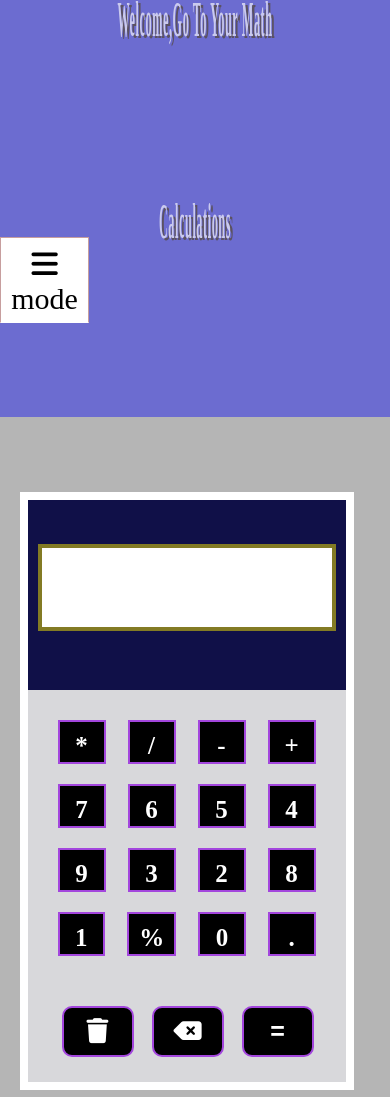
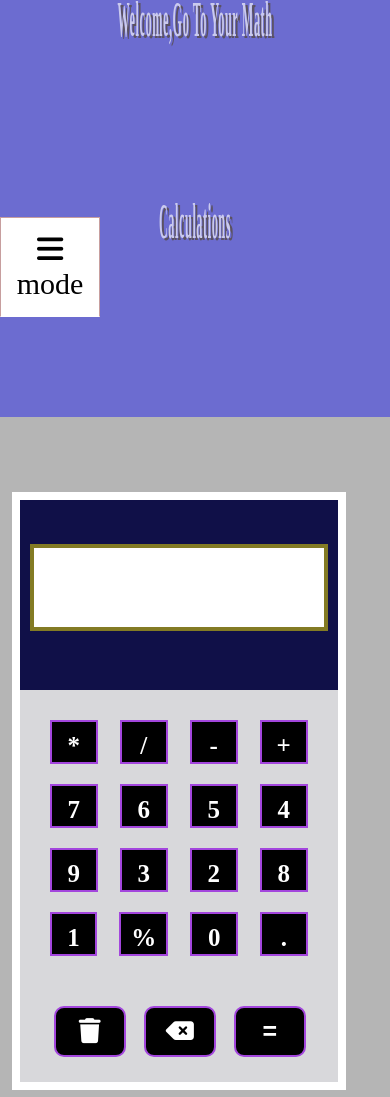
Before and after one commit to mohamedgaber91/caculator, a plain HTML site: page index.html in a window 390 px wide. Shown: the top 1097 px of the page. Drawn offline with Linux system fonts and the light colour scheme.

Commit message:
the second modifiy

```diff
--- a/css/style.css
+++ b/css/style.css
@@ -93,10 +93,10 @@ padding: 6px;
     bottom: 0;
     left: 0;
     color: black;
-    width: 89px;
+    width: 100px;
     cursor: pointer;
     transition: 0.7s;
-    height: 86px;
+    height: 100px;
     border-color: #c79e9e #c79e9e transparent #c79e9e;
 }
 .bar:hover{
@@ -175,7 +175,7 @@ button{
 /* media query */
 @media (max-width:500px) {
     .calculator{
-        left: 5%;
+        left: 3%;
     }
     .footer  p{
        line-height: 50px;
@@ -183,7 +183,7 @@ button{
     h1{
         font-size: 25px;
     }
-    .par{
+    .bar{
         padding: 15px;
     }
 }
--- a/main/script.js
+++ b/main/script.js
@@ -3,7 +3,7 @@
 
 $(document).ready(() => {
 
-    $(".bar").css("bottom","94px")
+    $(".bar").css("bottom","100px")
 
   let buttons = $(".mybut");
   let screen = $(".screen");
```
